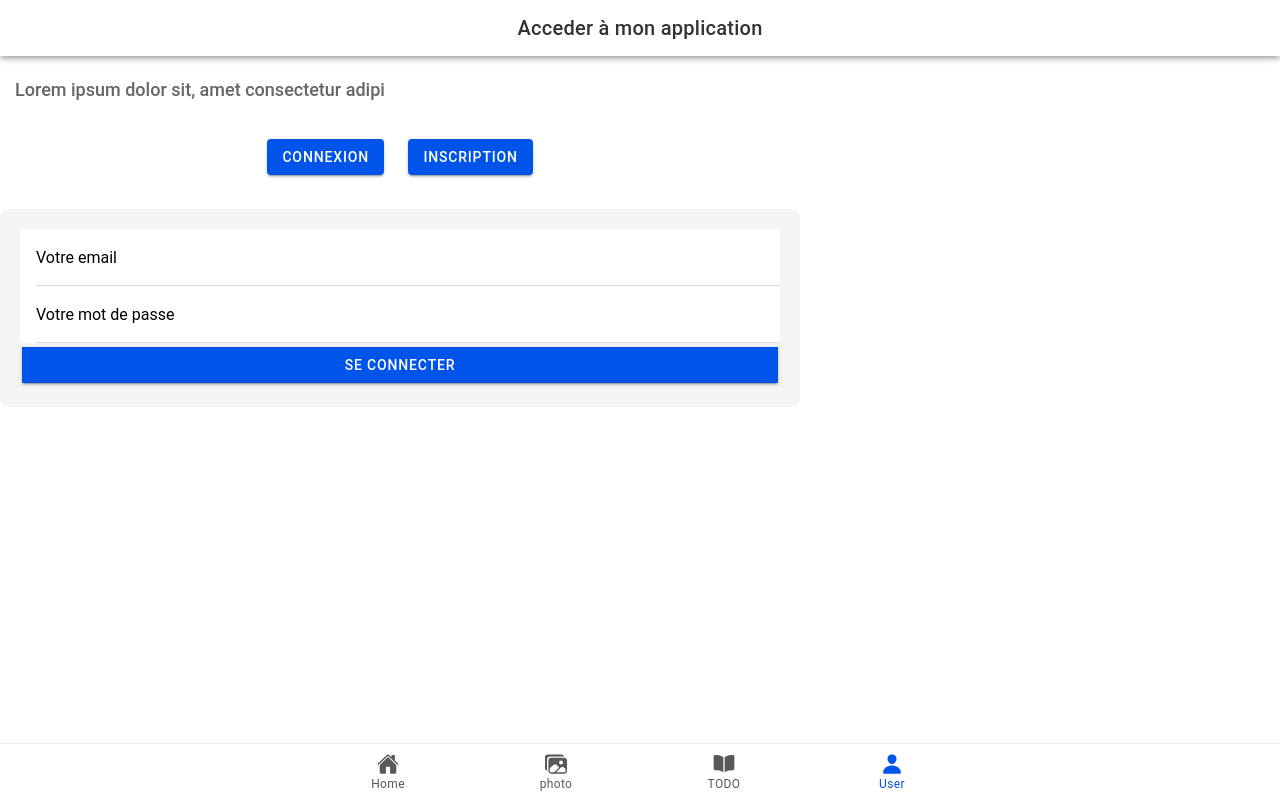
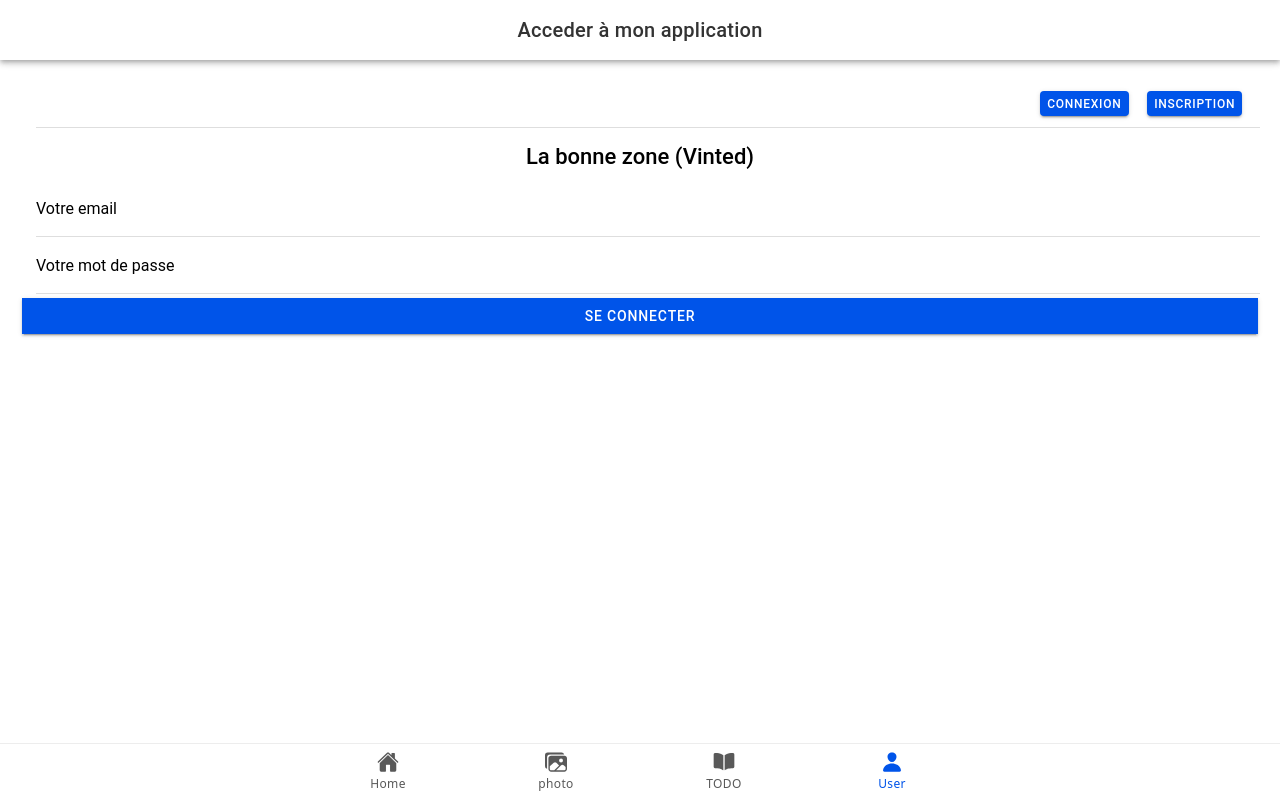
Before and after one commit to a-bazin/ionic, a React (Vite) app: page /user in a window 1280 px wide. Both pictures are taken after a click on the element "CONNEXION". Built offline with nearby package versions, Linux system fonts and the light colour scheme; no server answers.

Commit message:
gestion user

```diff
--- a/index.html
+++ b/index.html
@@ -18,6 +18,13 @@
 
     <link rel="shortcut icon" type="image/png" href="/favicon.png" />
 
+    <link
+      href="https://cdn.jsdelivr.net/npm/bootstrap@5.3.5/dist/css/bootstrap.min.css"
+      rel="stylesheet"
+      integrity="sha384-SgOJa3DmI69IUzQ2PVdRZhwQ+dy64/BUtbMJw1MZ8t5HZApcHrRKUc4W0kG879m7"
+      crossorigin="anonymous">
+
+
     <!-- add to homescreen for ios -->
     <meta name="mobile-web-app-capable" content="yes" />
     <meta name="apple-mobile-web-app-title" content="Ionic App" />
--- a/package.json
+++ b/package.json
@@ -38,7 +38,7 @@
     "@testing-library/jest-dom": "^5.16.5",
     "@testing-library/react": "^16.2.0",
     "@testing-library/user-event": "^14.4.3",
-    "@types/react": "19.0.10",
+    "@types/react": "^19.0.10",
     "@types/react-dom": "19.0.4",
     "@vitejs/plugin-legacy": "^5.0.0",
     "@vitejs/plugin-react": "^4.0.1",
--- a/src/App.tsx
+++ b/src/App.tsx
@@ -63,8 +63,9 @@ const App: React.FC = () => (
             <Home />
           </Route>
           <Route exact path="/profil">
-            <Profil />
+              <Profil />
           </Route>
+
           <Route exact path="/todo">
             <Todo />
           </Route>
--- /dev/null
+++ b/src/components/context/AuthContext.tsx
@@ -0,0 +1,44 @@
+import { createContext, useContext, useEffect, useState } from "react";
+import { auth, db } from "../../firebaseConfig";
+import { onAuthStateChanged } from "firebase/auth";
+import { doc, getDoc } from "firebase/firestore";
+
+const AuthContext = createContext<any>(null);
+
+export const AuthProvider = ({ children }: any) => {
+  const [user, setUser] = useState<any>(null);
+
+  useEffect(() => {
+    const unsubscribe = onAuthStateChanged(auth, async (firebaseUser) => {
+      if (firebaseUser) {
+        const docRef = doc(db, "users", firebaseUser.uid);
+        const docSnap = await getDoc(docRef);
+
+        if (docSnap.exists()) {
+          const fullUser = { ...docSnap.data(), email: firebaseUser.email };
+          setUser(fullUser);
+          localStorage.setItem("user", JSON.stringify(fullUser));
+        }
+      } else {
+        setUser(null);
+        localStorage.removeItem("user");
+      }
+    });
+
+    // Lire le user depuis localStorage au démarrage (pour éviter un flash à null)
+    const local = localStorage.getItem("user");
+    if (local) {
+      setUser(JSON.parse(local));
+    }
+
+    return () => unsubscribe();
+  }, []);
+
+  return (
+    <AuthContext.Provider value={{ user }}>
+      {children}
+    </AuthContext.Provider>
+  );
+};
+
+export const useAuth = () => useContext(AuthContext);
--- a/src/components/profil/Profil.tsx
+++ b/src/components/profil/Profil.tsx
@@ -1,45 +1,30 @@
-import React, { use, useEffect, useState } from "react";
+import React, { use, useContext, useEffect, useState } from "react";
 import {
     IonPage, IonHeader, IonToolbar, IonTitle, IonContent, IonInput, IonButton,
     IonItem, IonLabel, IonAlert, IonGrid, IonRow, IonCol,
+    IonItemDivider,
 } from "@ionic/react";
 import { useHistory } from "react-router-dom";
 import { onAuthStateChanged, User } from "firebase/auth";
 import { auth, db } from "../../firebaseConfig";
 import { deleteDoc, doc, getDoc, updateDoc } from "firebase/firestore";
 
+import { useAuth } from "../context/AuthContext";
+
+
+
 const Profil: React.FC = () => {
 
     const [prenom, setPrenom] = useState("");
     const [nom, setNom] = useState("");
-    const [email, setEmail] = useState("");
     const [showAlert, setShowAlert] = useState(false);
     const [alertMessage, setAlertMessage] = useState("");
     const [showDeleteAlert, setShowDeleteAlert] = useState(false);
-    const [user, setUser] = useState<User | null>(null);
 
     const history = useHistory();
 
-    useEffect(() => {
-        onAuthStateChanged(auth, (currentUser) => {
-            setUser(currentUser);
-        });
-
-        const fetchUserData = async () => {
-            if (user) {
-                const userRef = doc(db, "users", user.uid)
-                const userSnap = await getDoc(userRef);
-
-                if (userSnap.exists()) {
-                    const data = userSnap.data();
-                    setPrenom(data.prenom);
-                    setNom(data.nom);
-                    setEmail(data.email);
-                }
-            }
-        }
-        fetchUserData();
-    }, [user]);
+    //Recuperation du user connecté
+     const { user } = useAuth();
 
     const handleUpdateProfile = async () => {
         try {
@@ -59,7 +44,11 @@ const Profil: React.FC = () => {
 
     const handleLogout = async () => {
         await auth.signOut();
-        history.push("/login")
+
+         localStorage.clear();
+        setAlertMessage("Vous êtes déconnecté !")
+        setShowAlert(true);
+        history.push("/user")
     };
 
     const handleDeleteAccount = async () => {
@@ -73,7 +62,7 @@ const Profil: React.FC = () => {
 
             setAlertMessage("Compte supprimé avec succès!")
             setShowAlert(true);
-            history.push("/login");
+            history.push("/user");
 
         } catch (error: any) {
             setAlertMessage("Erreur lors de la supprission" + error.message);
@@ -81,7 +70,7 @@ const Profil: React.FC = () => {
         }
     };
 
-    console.log('***currentUser', user);
+    // console.log('***currentUser', user);
 
     return (
         <IonPage>
@@ -96,15 +85,15 @@ const Profil: React.FC = () => {
                         <>
                             <IonItem>
                                 <IonLabel position="floating">Prénom</IonLabel>
-                                <IonInput value={prenom} onIonChange={(e) => setPrenom(e.detail.value!)} />
+                                <IonInput value={user.prenom} onIonChange={(e) => setPrenom(e.detail.value!)} />
                             </IonItem>
                             <IonItem>
                                 <IonLabel position="floating">Nom</IonLabel>
-                                <IonInput value={nom} onIonChange={(e) => setNom(e.detail.value!)} />
+                                <IonInput value={user.nom} onIonChange={(e) => setNom(e.detail.value!)} />
                             </IonItem>
                             <IonItem>
                                 <IonLabel position="floating">Email</IonLabel>
-                                <IonInput value={email} disabled />
+                                <IonInput value={user.email} disabled />
                             </IonItem>
 
                             <IonGrid>
@@ -142,8 +131,8 @@ const Profil: React.FC = () => {
                 </>
             ) : (
                 <IonContent>
-                    <p>Il faut être connecté pour la page profil😒</p>
-                    <IonButton expand="full" href="/login" color="primary">Se connecter</IonButton> </IonContent>
+                    <p>Il faut être connecté pour accéder à cette page profil</p>
+                    <IonButton expand="full" href="/user" color="primary">Se connecter</IonButton> </IonContent>
             )}
         </IonPage>
     );
--- a/src/components/user/Login.tsx
+++ b/src/components/user/Login.tsx
@@ -1,6 +1,10 @@
-///LES ATTRIBUTS: email, password, prenom, nom, adresse
-
-import { IonAlert, IonButton, IonInput, IonItem } from "@ionic/react";
+import {
+  IonAlert,
+  IonButton,
+  IonInput,
+  IonItem,
+  IonLoading,
+} from "@ionic/react";
 import { signInWithEmailAndPassword } from "firebase/auth";
 import { useState } from "react";
 import { auth, db } from "../../firebaseConfig";
@@ -13,70 +17,84 @@ const Login: React.FC = () => {
   const history = useHistory();
   const [showAlert, setShowAlert] = useState(false);
   const [alertMessage, setAlertMessage] = useState("");
+  const [isLoading, setIsLoading] = useState(false); // Ajout du spinner
 
-    const hanbleSubmit = () => {
-        console.log(pwd);
-
-        if (!email) {
-            setAlertMessage("Vous êtes bien connecté");
+  const handleSubmit = () => {
+    if (!email || !pwd) {
+      setAlertMessage("Veuillez remplir tous les champs !");
       setShowAlert(true);
       return;
     }
 
+    setIsLoading(true); // Affiche le spinner
     signInWithEmailAndPassword(auth, email, pwd)
       .then(async (userCredential) => {
-                setAlertMessage("Veuillez remplir tous les champs!")
-                setShowAlert(true);
-                // Signed in
         const user = userCredential.user;
         const userData = await getDoc(doc(db, "users", user.uid));
-                history.push("/profil")
-
-                console.log(userData);
 
         if (userData.exists()) {
-                    localStorage.setItem("user", JSON.stringify(userData.data()));
-                    history.push("/profil")
+            history.push("/profil");
+
         }
-
-                // ...
       })
       .catch((error) => {
-                const errorCode = error.code;
-                setAlertMessage(error.message);
+        setIsLoading(false);
+        if (error.code === "auth/invalid-credential") {
+          setAlertMessage("Login ou mot de passe incorrect");
+          setShowAlert(true);
+        }
       });
-
-    }
+  };
 
   return (
     <>
       <IonItem>
-                <IonInput label="Votre email" labelPlacement="floating"
+        <IonInput
+          label="Votre email"
+          labelPlacement="floating"
           placeholder="Saisir votre email"
-                    value={email} onIonChange={(e) => setEmail(e.detail.value!)}
-
+          value={email}
+          onIonChange={(e) => setEmail(e.detail.value!)}
         />
       </IonItem>
 
       <IonItem>
-                <IonInput label="Votre mot de passe" labelPlacement="floating"
-                    placeholder="Saisir votre mot de passe" type="password"
-                    value={pwd} onIonInput={(e) => setPwd(e.detail.value!)}
-
+        <IonInput
+          label="Votre mot de passe"
+          labelPlacement="floating"
+          type="password"
+          placeholder="Saisir votre mot de passe"
+          value={pwd}
+          onIonInput={(e) => setPwd(e.detail.value!)}
         />
       </IonItem>
 
-            <IonButton onClick={hanbleSubmit} expand="full">Se connecter</IonButton><IonAlert
+      <IonButton onClick={handleSubmit} expand="full">
+        Se connecter
+      </IonButton>
+
+      <IonAlert
   isOpen={showAlert}
   message={alertMessage}
-                buttons={[{
-                    text: "ok",
+  buttons={[
+    {
+      text: "OK",
       handler: () => {
         setShowAlert(false);
+        if (alertMessage === "Vous êtes bien connecté !") {
+          history.push("/profil");
         }
-                }]}
+      },
+    },
+  ]}
+/>
+      <IonLoading
+        isOpen={isLoading}
+        message="Connexion en cours..."
+        spinner="crescent"
       />
     </>
-    )
-}
+  );
+};
+
 export default Login;
--- a/src/components/user/Register.tsx
+++ b/src/components/user/Register.tsx
@@ -1,13 +1,20 @@
 ///LES ATTRIBUTS: email, password, prenom, nom, adresse
 
-import { IonAlert, IonButton, IonInput, IonItem } from "@ionic/react";
+import { IonAlert, IonButton, IonInput, IonItem, IonLabel, IonText } from "@ionic/react";
 import { createUserWithEmailAndPassword } from "firebase/auth";
 import { useState } from "react";
 import { auth, db } from "../../firebaseConfig";
 import { doc, setDoc } from "firebase/firestore";
 import { useHistory } from "react-router";
 
-const Register: React.FC = () => {
+
+interface RegisterProps {
+  onRegisterSuccess: () => void;
+}
+
+// const Register: React.FC = () => {
+const Register: React.FC<RegisterProps> = ({ onRegisterSuccess }) => {
+
     const [prenom, setPrenom] = useState("");
     const [nom, setNom] = useState("");
     const [email, setEmail] = useState("");
@@ -19,6 +26,9 @@ const Register: React.FC = () => {
 
     const isValidEmail = (email: string) => /^[^\s@]+@[^\s@]+\.[^\s@]+$/.test(email);
     const passwordRegex = /^(?=.*[a-z])(?=.*[A-Z])(?=.*\d)(?=.*[\W_]).{8,}$/;
+
+      const [confirmPwd, setConfirmPwd] = useState("");
+  const [adresse, setAdresse] = useState("");
 
     const hanbleSubmit = () => {
 
@@ -43,6 +53,11 @@ const Register: React.FC = () => {
             return;
         }
 
+           if (pwd !== confirmPwd) {
+      setAlertMessage("Les mots de passe ne correspondent pas.");
+      setShowAlert(true);
+      return;
+    }
         //Ajout utilisateur avec createUserWithEmailAndPassword
         createUserWithEmailAndPassword(auth, email, pwd)
             .then((userCredential) => {
@@ -52,18 +67,37 @@ const Register: React.FC = () => {
                     prenom,
                     nom,
                     email,
+                    adresse,
                     uid: user.uid
                 })
                 setAlertMessage("Vous êtes bien inscrit")
-                setShowAlert(true);
+                // setShowAlert(true);
+                // Appel de la fonction passée en props
+                onRegisterSuccess();
             })
             .catch((error) => {
+        console.log(error);
 
-                const errorMessage = error.message;
-                setAlertMessage(errorMessage);
-                setShowAlert(true);
+        switch (error.code) {
+            case "auth/email-already-in-use":
+                setAlertMessage("Cette adresse e-mail est déjà utilisée.");
+                break;
+            case "auth/invalid-email":
+                setAlertMessage("L'adresse e-mail est invalide.");
+                break;
+            case "auth/weak-password":
+                setAlertMessage("Le mot de passe est trop faible (minimum 6 caractères).");
+                break;
+            case "auth/missing-password":
+                setAlertMessage("Veuillez entrer un mot de passe.");
+                break;
+            default:
+                setAlertMessage("Une erreur est survenue. Veuillez réessayer.");
+        }
 
-            });
+
+    });
+    setShowAlert(true);
     }
 
     return (
@@ -97,6 +131,21 @@ const Register: React.FC = () => {
 
                 />
             </IonItem>
+            <IonText color={passwordRegex.test(pwd) ? "success" : "danger"}>
+          {pwd && (
+            <p style={{ paddingLeft: "15px", fontSize: "12px" }}>
+              {passwordRegex.test(pwd) ? "Mot de passe valide" : "Doit contenir 8 caractères, 1 majuscule, 1 minuscule, 1 chiffre, 1 spécial"}
+            </p>
+          )}
+        </IonText>
+        <IonItem>
+          <IonLabel position="floating">Confirmer votre mot de passe *</IonLabel>
+          <IonInput type="password" value={confirmPwd} onIonChange={(e) => setConfirmPwd(e.detail.value!)} />
+        </IonItem>
+        <IonItem>
+          <IonLabel position="floating">Adresse *</IonLabel>
+          <IonInput value={adresse} onIonChange={(e) => setAdresse(e.detail.value!)} />
+        </IonItem>
 
             <IonButton onClick={hanbleSubmit} expand="full">S'inscrire</IonButton>
             <IonAlert
--- a/src/firebaseConfig.ts
+++ b/src/firebaseConfig.ts
@@ -10,14 +10,25 @@ import { getFirestore } from "firebase/firestore";
 // https://firebase.google.com/docs/web/setup#available-libraries
 
 // Your web app's Firebase configuration
+// const firebaseConfig = {
+//   apiKey: "AIzaSyBN7i7hqyt7Qercgn4KWVH8-5dVUU9VpQc",
+//   authDomain: "frmarcketforbko.firebaseapp.com",
+//   databaseURL: "https://frmarcketforbko.firebaseio.com",
+//   projectId: "frmarcketforbko",
+//   storageBucket: "frmarcketforbko.firebasestorage.app",
+//   messagingSenderId: "680551767004",
+//   appId: "1:680551767004:web:7c7b0b3eac083e50"
+// };
+
+
 const firebaseConfig = {
-  apiKey: "AIzaSyBN7i7hqyt7Qercgn4KWVH8-5dVUU9VpQc",
-  authDomain: "frmarcketforbko.firebaseapp.com",
-  databaseURL: "https://frmarcketforbko.firebaseio.com",
-  projectId: "frmarcketforbko",
-  storageBucket: "frmarcketforbko.firebasestorage.app",
-  messagingSenderId: "680551767004",
-  appId: "1:680551767004:web:7c7b0b3eac083e50"
+  apiKey: "AIzaSyApu5AX40MvcaLr2-8Pyu2qf7LnDfPeX4U",
+  authDomain: "fir-2ecba.firebaseapp.com",
+  projectId: "fir-2ecba",
+  storageBucket: "fir-2ecba.firebasestorage.app",
+  messagingSenderId: "671580705959",
+  appId: "1:671580705959:web:86997da15b621df6c53782",
+  measurementId: "G-EH8ZTZVR3S"
 };
 
 // Initialize Firebase
--- a/src/main.tsx
+++ b/src/main.tsx
@@ -3,6 +3,7 @@ import { createRoot } from 'react-dom/client';
 import App from './App';
 
 import { defineCustomElements } from '@ionic/pwa-elements/loader';
+import { AuthProvider } from './components/context/AuthContext';
 
 // Call the element loader before the render call
 // defineCustomElements(window);
@@ -24,6 +25,10 @@ const container = document.getElementById('root');
 const root = createRoot(container!);
 root.render(
   <React.StrictMode>
+
+     <AuthProvider>
     <App />
+     </AuthProvider>
+
   </React.StrictMode>
 );
--- a/src/pages/User.css
+++ b/src/pages/User.css
@@ -1,8 +1,7 @@
 /* User.css */
-.page-container {
-    padding: 20px;
-    max-width: 800px;
-    margin: 0 auto;
+ion-content.page-container, ion-content.page-container ion-item {
+    /* color: white;
+    --background: rgb(0, 255, 166); */
 }
 
 .header-title {
@@ -33,8 +32,6 @@
 }
 
 .form-container {
-    margin-top: 30px;
     padding: 20px;
-    background-color: #f5f5f5;
     border-radius: 10px;
 }
--- a/src/pages/User.tsx
+++ b/src/pages/User.tsx
@@ -1,33 +1,64 @@
-import { IonButton, IonContent, IonHeader, IonPage, IonTabBar, IonTitle, IonToolbar } from "@ionic/react";
+import { IonButton, IonContent, IonHeader, IonItem, IonLabel, IonList, IonPage, IonTabBar, IonTitle, IonToolbar } from "@ionic/react";
 import Register from "../components/user/Register";
 import Login from "../components/user/Login";
-import { useState } from "react";
+import { useEffect, useState } from "react";
 import "./User.css"
+import { useAuth } from "../components/context/AuthContext";
+import Profil from "../components/profil/Profil";
+import { useHistory } from "react-router";
+
 
 const User: React.FC = () => {
     const [activeForm, setActiveForm] = useState<string | null>(null);
+
+    //Recuperation du user connecté
+    const { user } = useAuth();
+    const history = useHistory();
+
+// console.log(user);
+ useEffect(() => {
+    if (!user) return;
+            history.push("/profil"); // Redirection immédiate
+
+  }, [user]);
     return (
         <IonPage>
-            <IonHeader>
+        {user ? (
+                <>
+            <Profil></Profil>
+          </>
+                    ) : (
+
+                        <>
+                            <IonHeader>
                 <IonToolbar>
                     <IonTitle className="header-title">Acceder à mon application</IonTitle>
                 </IonToolbar>
             </IonHeader>
 
             <IonContent className="page-container">
-                <h5 className="description-text">
-                    Lorem ipsum dolor sit, amet consectetur adipi
-                </h5>
-                <div className="buttons-container">
-                    <IonButton onClick={() => setActiveForm('login')}>Connexion</IonButton>
-                    <IonButton onClick={() => setActiveForm('register')}>Inscription</IonButton>
-                </div>
                 <div className="form-container">
+                    <IonItem>
+
+                        <IonButton slot="end" onClick={() => setActiveForm('login')}>Connexion</IonButton>
+                        <IonButton slot="end" onClick={() => setActiveForm('register')}>Inscription</IonButton>
+
+                    </IonItem>
+
+                    <h3 className="text-center">La bonne zone (Vinted)</h3>
+
                     {activeForm === 'login' && <Login />}
-                    {activeForm === 'register' && <Register />}
+                    {/* {activeForm === 'register' && <Register />} */}
+
+                    {/* Redirection vers la page de login apres Inscription */}
+                    {activeForm === 'register' && (
+                    <Register onRegisterSuccess={() => setActiveForm('login')} />
+                    )}
                 </div>
             </IonContent>
-        </IonPage>
+                        </>
+                    )}
+                    </IonPage>
     )
 }
 
```
Also changed, not shown: 1 other file (tests, documents, lock files or other folders). Lines whose indentation alone changed are shown as unchanged.
